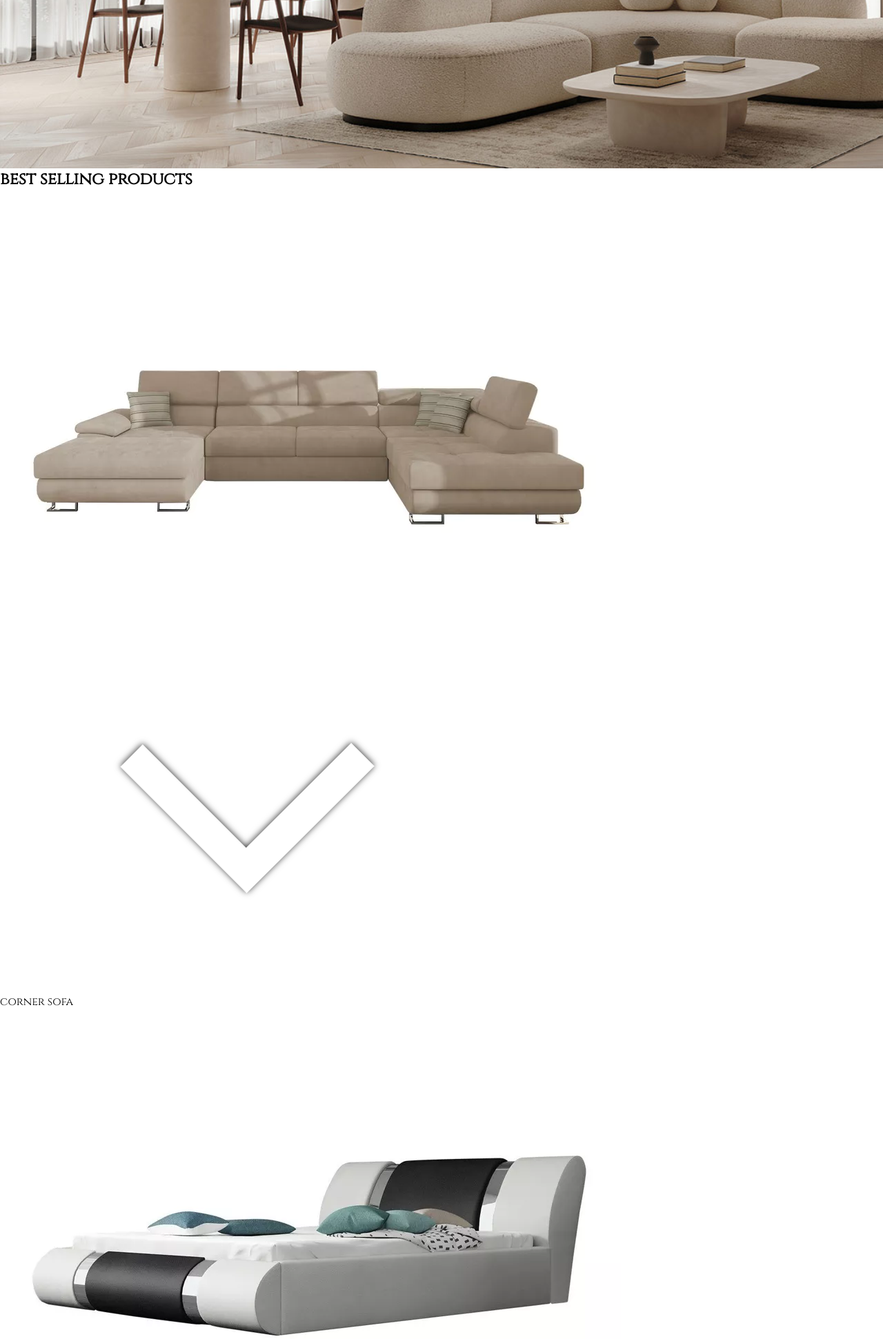
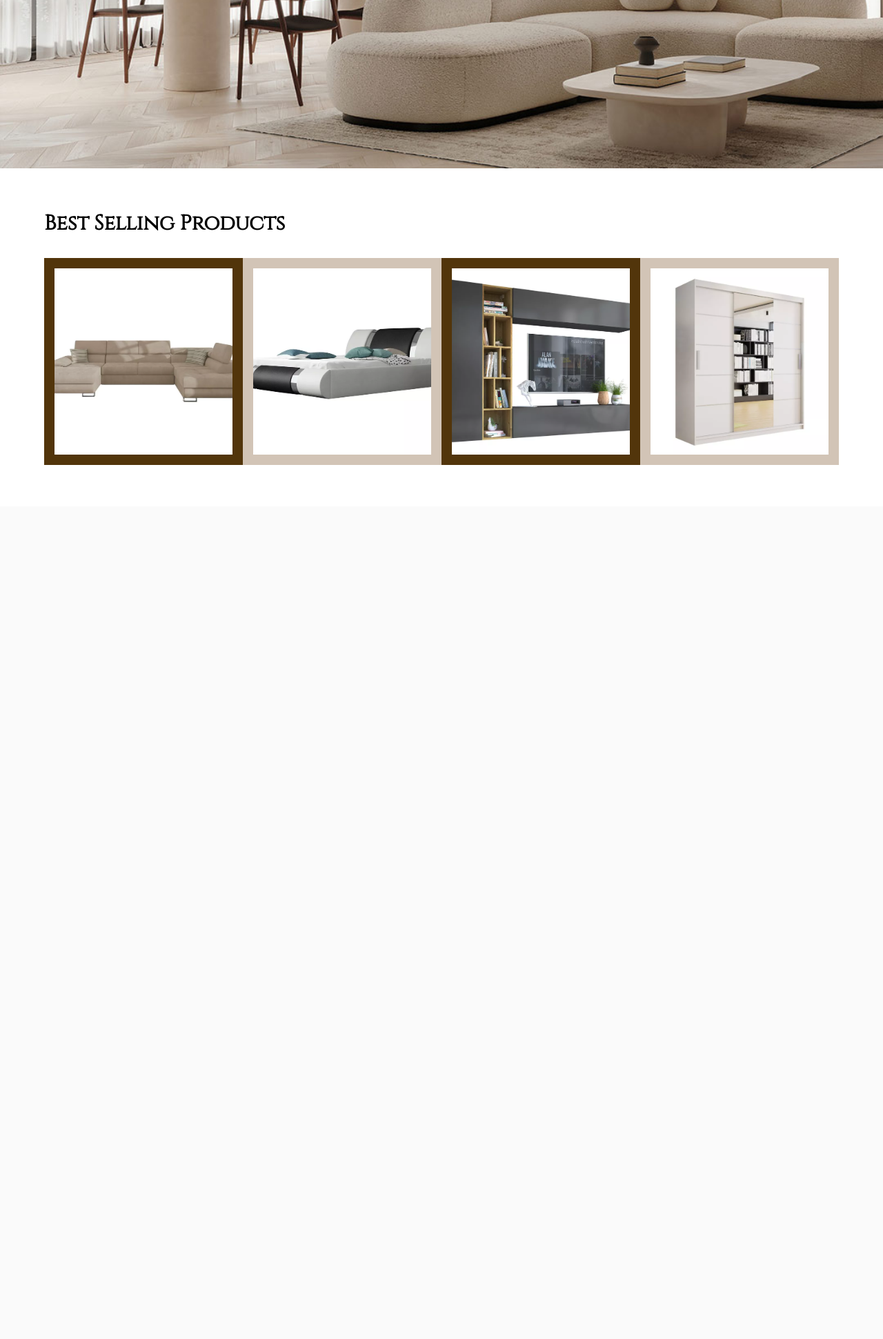
Before and after one commit to iustina-d/COVER-AJAX-Website, a Flask app: page / in a window 1280 px wide. Shown: the part 556-2497 px from the top of the page at 69% size. After the commit the page ends 1230 px from the top, so only its background shows below. Run offline with Flask 2, Linux system fonts and the light colour scheme; some libraries are stand-ins or nearby versions.

Commit message:
add CSS to the best-selling products section

```diff
--- a/static/css/home.css
+++ b/static/css/home.css
@@ -61,12 +61,10 @@
   object-fit: cover;
   opacity: 0.7;
 }
-
 .cart-icon:hover,
 .user-icon:hover {
   opacity: 1;
 }
-
 .cart-item-count {
   font-family: "lato", sans-serif;
   color: rgb(48, 45, 45);
@@ -85,7 +83,6 @@
   object-fit: cover;
   opacity: 0.7;
 }
-
 .header-section {
   width: 100%;
   height: 100vh;
@@ -95,13 +92,65 @@
   align-items: center;
   justify-content: center;
 }
-
 .header-heading {
   font-size: 100px;
   text-transform: capitalize;
   color: rgb(93, 89, 89);
 }
-
 .header-heading span {
   color: rgb(63, 89, 89);
 }
+.best-selling-product-section {
+  position: relative;
+  padding: 60px 5%;
+}
+.section-title {
+  text-transform: capitalize;
+  font-size: 30px;
+  margin-bottom: 30px;
+}
+.product-container {
+  display: flex;
+  justify-content: space-between;
+}
+.product-card {
+  border: 15px solid rgb(82, 53, 11);
+  width: 300px;
+  height: 300px;
+  overflow: hidden;
+  position: relative;
+  background: rgb(82, 53, 11);
+}
+.product-card:nth-child(even) {
+  border-color: rgb(210, 196, 182);
+  background: rgb(210, 196, 182);
+}
+.product-img {
+  width: 100%;
+  height: 100%;
+  object-fit: cover;
+  transition: 0.5s;
+}
+.product-name {
+  position: absolute;
+  color: rgb(255, 255, 255);
+  text-transform: capitalize;
+  font-family: "lato", sans-serif;
+  font-size: 25px;
+  bottom: 20px;
+  left: 50%;
+  transform: translateX(-50%);
+  opacity: 0;
+  transition: 0.5s;
+}
+.product-card:hover .product-name {
+  opacity: 1;
+}
+.product-card:hover .product-img {
+  opacity: 0.5;
+}
+.arrow-img {
+  transform: rotate(270deg);
+  width: 100%;
+  height: 100%;
+}
```
